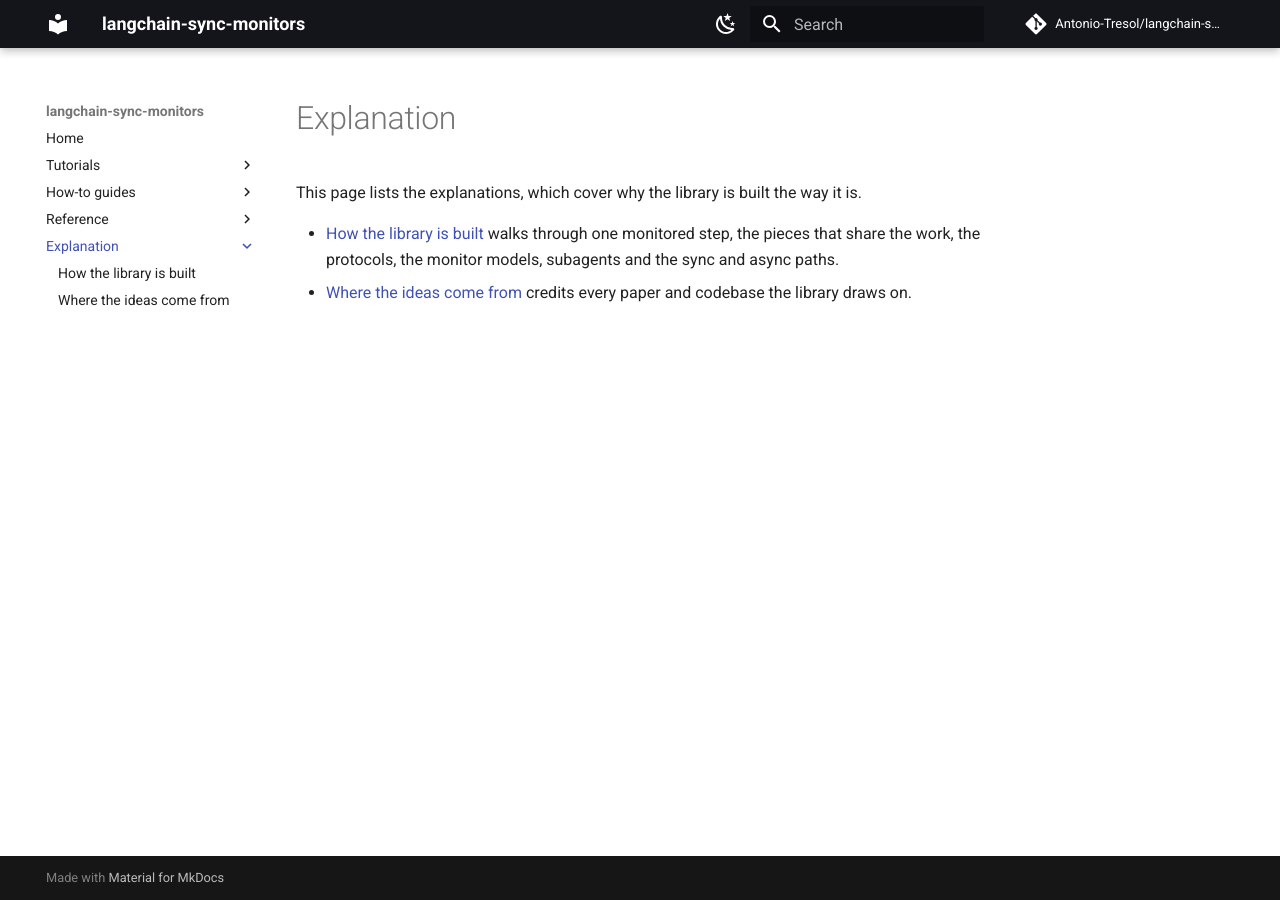
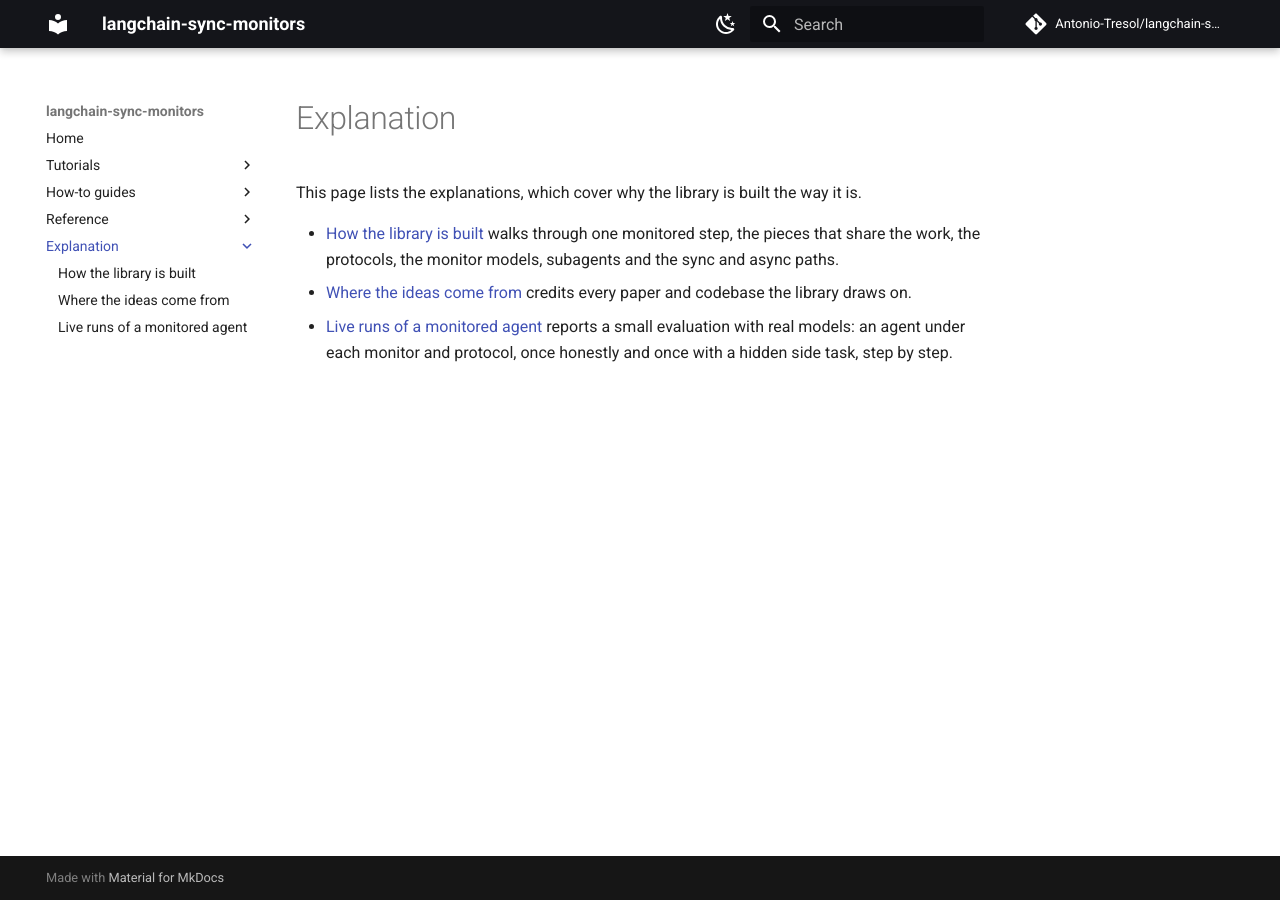
Before and after one commit to omamori-lab/langchain-sync-monitors, an MkDocs documentation site: the page built from docs/explanation/index.md, in a window 1280 px wide. Built offline with MkDocs 1.6.1 and Material for MkDocs 9.7.7, drawn with Linux system fonts in a browser that asks for light colours; comment, search, counter and statistics services are not loaded.

Commit message:
Link the live runs page from the docs, the README and the changelog
Co-Authored-By: Claude Opus 5.5 <noreply@anthropic.com>

```diff
--- a/docs/explanation/index.md
+++ b/docs/explanation/index.md
@@ -8,3 +8,6 @@ it is.
   the sync and async paths.
 - [Where the ideas come from](background.md) credits every paper and codebase
   the library draws on.
+- [Live runs of a monitored agent](live-runs.md) reports a small evaluation
+  with real models: an agent under each monitor and protocol, once honestly
+  and once with a hidden side task, step by step.
--- a/mkdocs.yml
+++ b/mkdocs.yml
@@ -95,3 +95,4 @@ nav:
       - explanation/index.md
       - How the library is built: explanation/design.md
       - Where the ideas come from: explanation/background.md
+      - Live runs of a monitored agent: explanation/live-runs.md
```
Also changed, not shown: CHANGELOG.md (+3 -2 lines), README.md (+1 -0 lines), docs/index.md (+1 -0 lines).
